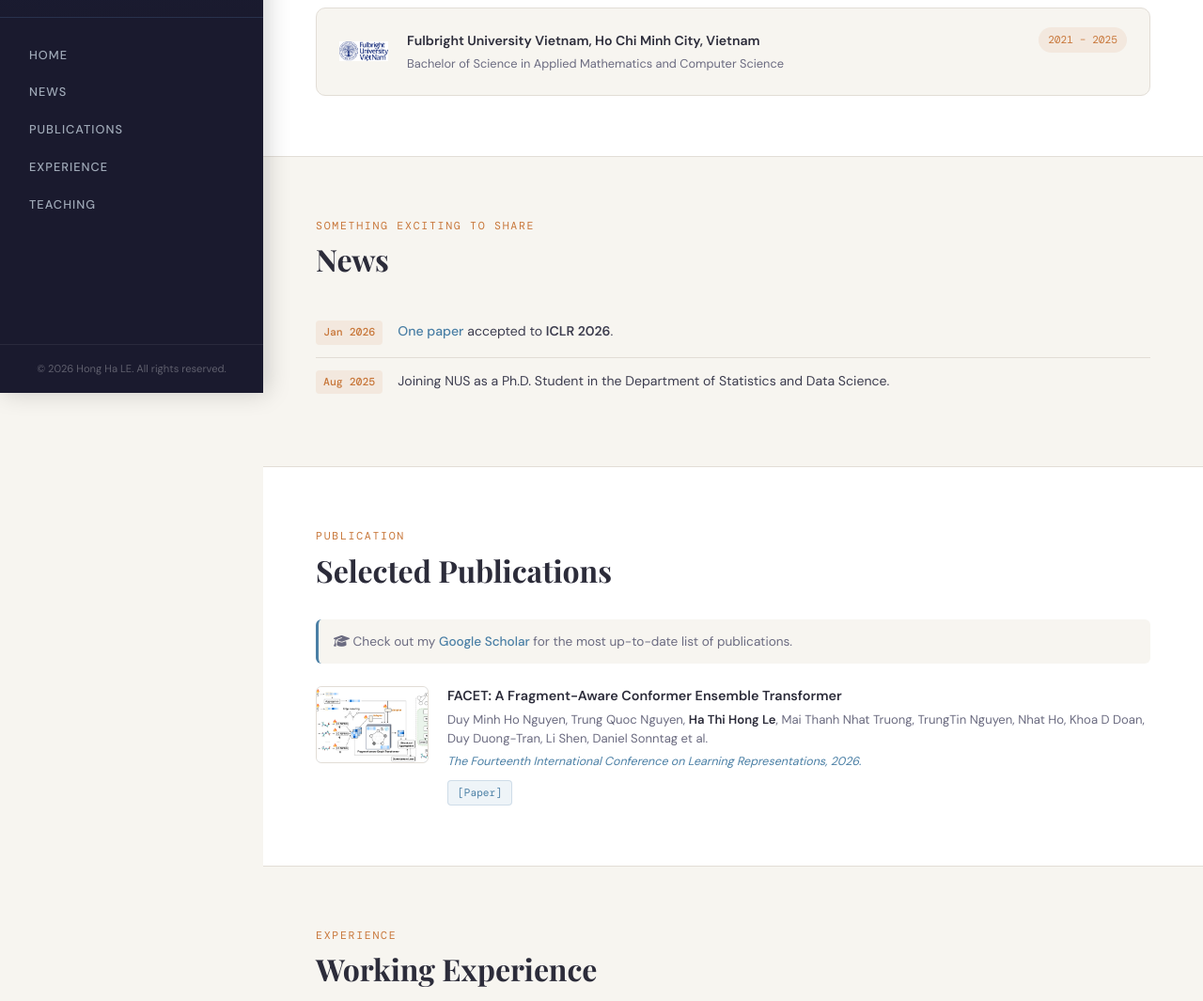
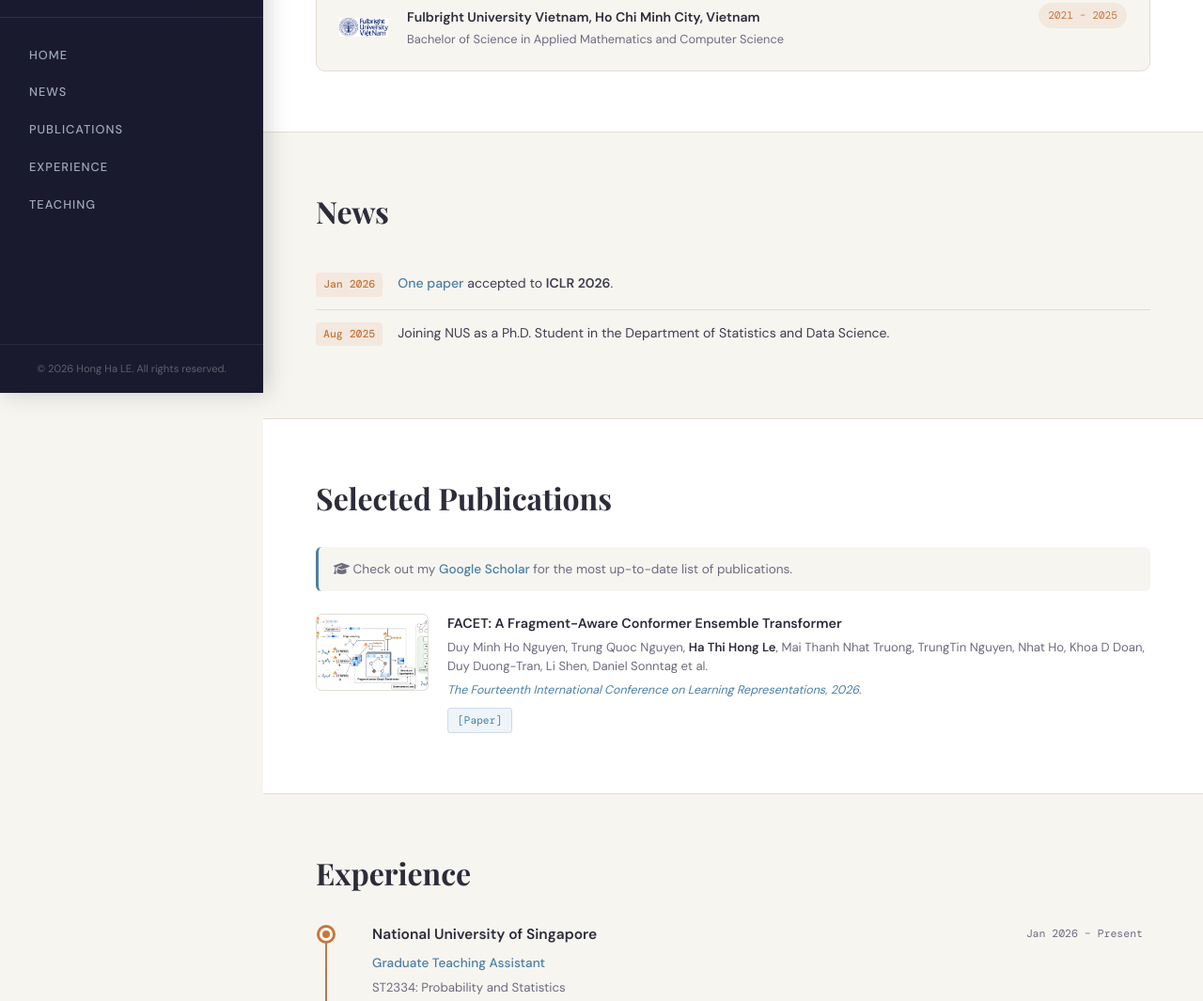
Before and after one commit to lthha/lthha.github.io, a plain HTML site: page index.html in a window 1280 px wide. Shown: the part 382-1447 px from the top of the page at 94% size. Drawn offline with nearby package versions, Linux system fonts and the light colour scheme; a web font is replaced by a local one.

Commit message:
Remove section-meta subtitles; rename Experience heading

```diff
--- a/index.html
+++ b/index.html
@@ -68,7 +68,7 @@
     <!-- HOME -->
     <section class="section" id="home">
       <div class="fade-in">
-        <div class="section-meta">Nice to meet you!</div>
+        <!-- <div class="section-meta">Hello there!</div> -->
         <h2 class="section-title">Biography</h2>
       </div>
 
@@ -107,7 +107,7 @@
     <!-- NEWS -->
     <section class="section" id="news">
       <div class="fade-in">
-        <div class="section-meta">Something Exciting to Share</div>
+        <!-- <div class="section-meta">Something Exciting to Share</div> -->
         <h2 class="section-title">News</h2>
       </div>
 
@@ -128,7 +128,7 @@
     <!-- PUBLICATIONS -->
     <section class="section" id="publications">
       <div class="fade-in">
-        <div class="section-meta">Publication</div>
+        <!-- <div class="section-meta">Publication</div> -->
         <h2 class="section-title">Selected Publications</h2>
       </div>
 
@@ -146,7 +146,8 @@
           </div>
           <div class="pub-body">
             <div class="pub-title">FACET: A Fragment-Aware Conformer Ensemble Transformer</div>
-            <div class="pub-authors">Duy Minh Ho Nguyen, Trung Quoc Nguyen, <strong>Ha Thi Hong Le</strong>, Mai Thanh Nhat Truong, TrungTin Nguyen, Nhat Ho, Khoa D Doan, Duy Duong-Tran, Li Shen, Daniel Sonntag et al.</div>
+            <div class="pub-authors">Duy Minh Ho Nguyen, Trung Quoc Nguyen, <strong>Ha Thi Hong Le</strong>, Mai Thanh
+              Nhat Truong, TrungTin Nguyen, Nhat Ho, Khoa D Doan, Duy Duong-Tran, Li Shen, Daniel Sonntag et al.</div>
             <div class="pub-venue">The Fourteenth International Conference on Learning Representations, 2026.</div>
             <div class="pub-links">
               <a class="pub-link" href="https://openreview.net/pdf?id=cpwbXHvd2h" target="_blank">[Paper]</a>
@@ -159,8 +160,7 @@
     <!-- EXPERIENCE -->
     <section class="section" id="experience">
       <div class="fade-in">
-        <div class="section-meta">Experience</div>
-        <h2 class="section-title">Working Experience</h2>
+        <h2 class="section-title">Experience</h2>
       </div>
 
       <div class="timeline">
@@ -270,7 +270,7 @@
     <!-- ── TEACHING ──────────────────────────────────────── -->
     <section class="section" id="teaching">
       <div class="fade-in">
-        <div class="section-meta">Mentorship & Instruction</div>
+        <!-- <div class="section-meta">Mentorship & Instruction</div> -->
         <h2 class="section-title">Teaching</h2>
       </div>
 
```
